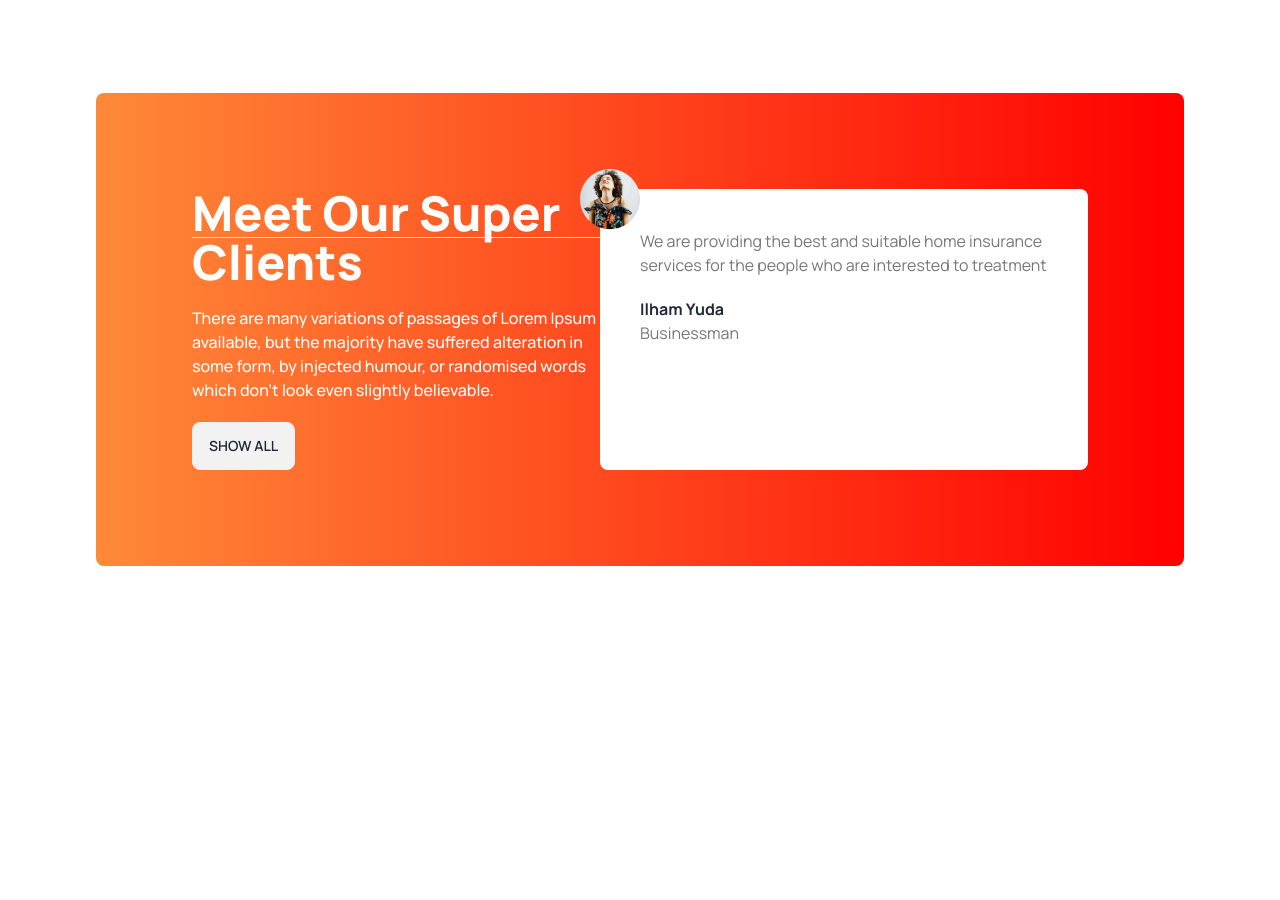
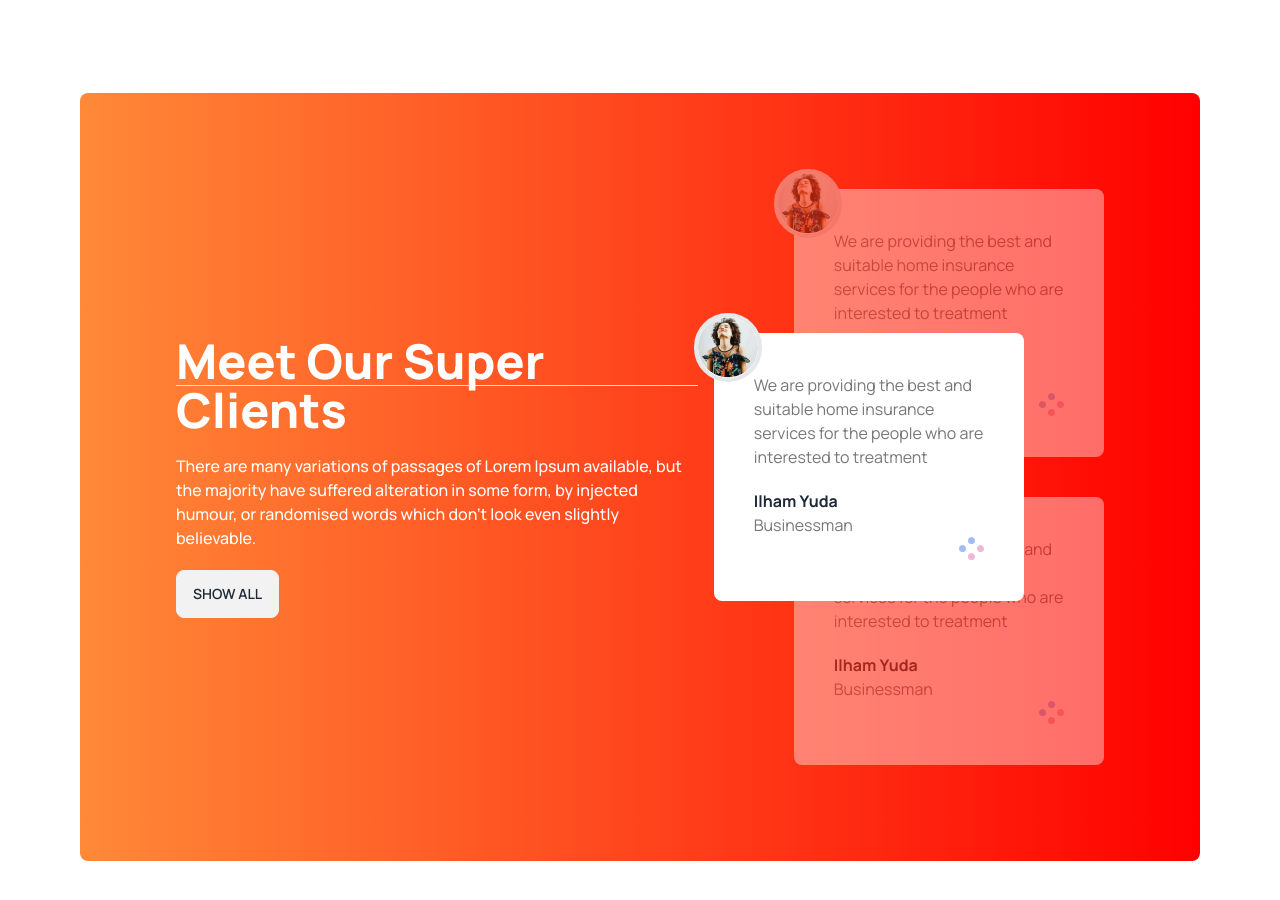
Before and after one commit to mmtuhin/tea-shop, a plain HTML site: page index.html in a window 1280 px wide. Shown: the part 1724-2624 px from the top of the page. Before the commit the page ends 2386 px from the top, so only its background shows below. Drawn offline with nearby package versions, Linux system fonts and the light colour scheme.

Commit message:
Motamuti

```diff
--- a/index.html
+++ b/index.html
@@ -39,7 +39,7 @@
         <div class="hero">
             <div class="hero-content flex-col lg:flex-row">
               <div>
-                <h1 class="text-7xl font-bold text-extrabold">It's good <hr>
+                <h1 class="text-5xl lg:text-7xl font-bold text-extrabold">It's good <hr>
                     tea time at The <hr>Tea House</h1>
                 <p class="py-6 text-customgrey font-medium">Tea and Botanical Solutions Supplier Give Optimum Satisfaction To Your Taste Buds.</p>
                 <button class="btn btn-primary">Explore More</button>
@@ -62,12 +62,12 @@
     </header>
     <main class="container mx-auto">
         <!-- Featured Section -->
-        <section class="text-center my-24">
+        <section class="text-center lg:my-24">
             <h3 class="text-5xl font-extrabold mb-8">Our Featured Products</h3>
             <p class="font-medium text-customgrey lg:max-w-4xl mx-auto">There are many variations of passages of Lorem Ipsum available, but the majority have suffered alteration in some form, by injected humour, or randomised words which don't look even slightly believable.</p>
         </section>
         <!-- Card COntainer -->
-        <div class="grid grid-cols-1 md:grid-cols-2 lg:grid-cols-4 gap-6">
+        <div class="grid grid-cols-1 md:grid-cols-2 lg:grid-cols-4 gap-6 justify-center">
             <!-- First Card -->
             <div class="card bg-gradient-to-r from-[#F4F4F4] to-[#F4F4F4] shadow-xl">
                 <figure class="px-10 pt-10">
@@ -131,22 +131,54 @@
 
         </section>
         <!-- Our Super Clients -->
-        <section class="p-24 rounded-lg my-24 mx-24 bg-gradient-to-r from-[#FF8938] to-[#F00] flex flex-col lg:flex-row">
+        <section class=" p-4 lg:p-24 rounded-lg my-24 mx-2 lg:mx-20 bg-gradient-to-r from-[#FF8938] to-[#F00] flex flex-col lg:flex-row">
           <!-- Super Client Left Side -->
-          <div class="flex-1 space-y-5">
-            <h2 class="text-white font-extrabold text-5xl">Meet Our Super <hr>Clients</h2>
-            <p class="text-white font-medium">There are many variations of passages of Lorem Ipsum available, but the majority have suffered alteration in some form, by injected humour, or randomised words which don't look even slightly believable. </p>
-            <button class="btn ">Show All</button>
+          <div class=" flex items-center lg:pr-24">
+            <div class="space-y-5">
+              <h2 class="text-white font-extrabold text-5xl">Meet Our Super <hr>Clients</h2>
+              <p class="text-white font-medium">There are many variations of passages of Lorem Ipsum available, but the majority have suffered alteration in some form, by injected humour, or randomised words which don't look even slightly believable. </p>
+              <button class="btn ">Show All</button>
+            </div>
 
           </div>
           <!-- Super Cleint Right Side -->
-          <div class="bg-white rounded-lg p-10 flex-1 relative">
-            <img class="absolute -top-5 -left-5" src="./images/client.png" alt="">
+          <div class="relative ">
+            <!-- Next -->
+          <div class="bg-white rounded-lg p-10  relative z-10 opacity-40 mb-10">
+            <img class="absolute -top-5 -left-5 border-4 rounded-full bg-white" src="./images/client.png" alt="">
             <p class="text-customgrey">We are providing the best and suitable home insurance services for the people who are interested to treatment</p>
             <h4 class="mt-5 font-bold">Ilham Yuda</h4>
             <p class="text-customgrey">Businessman</p>
+            <div class="flex justify-end">
+              <img src="./images/circles.png" alt="">
+            </div>
+          </div>
+          <!-- Current -->
+          <div class="bg-white rounded-lg p-10 absolute z-20 top-36 lg:-left-20 lg:right-20">
+            <img class="absolute -top-5 -left-5 border-4 rounded-full bg-white" src="./images/client.png" alt="">
+            <p class="text-customgrey">We are providing the best and suitable home insurance services for the people who are interested to treatment</p>
+            <h4 class="mt-5 font-bold">Ilham Yuda</h4>
+            <p class="text-customgrey">Businessman</p>
+            <div class="flex justify-end">
+              <img src="./images/circles.png" alt="">
+            </div>
+
 
           </div>
+          <!-- Previuos -->
+          <div class="bg-white rounded-lg p-10 relative z-10 opacity-40">
+            <img class="absolute -top-5 -left-5 border-4 rounded-full bg-white" src="./images/client.png" alt="">
+            <p class="text-customgrey">We are providing the best and suitable home insurance services for the people who are interested to treatment</p>
+            <h4 class="mt-5 font-bold">Ilham Yuda</h4>
+            <p class="text-customgrey">Businessman</p>
+            <div class="flex justify-end">
+              <img src="./images/circles.png" alt="">
+            </div>
+
+
+          </div>
+          </div>
+
         </section>
 
     </main>
```
